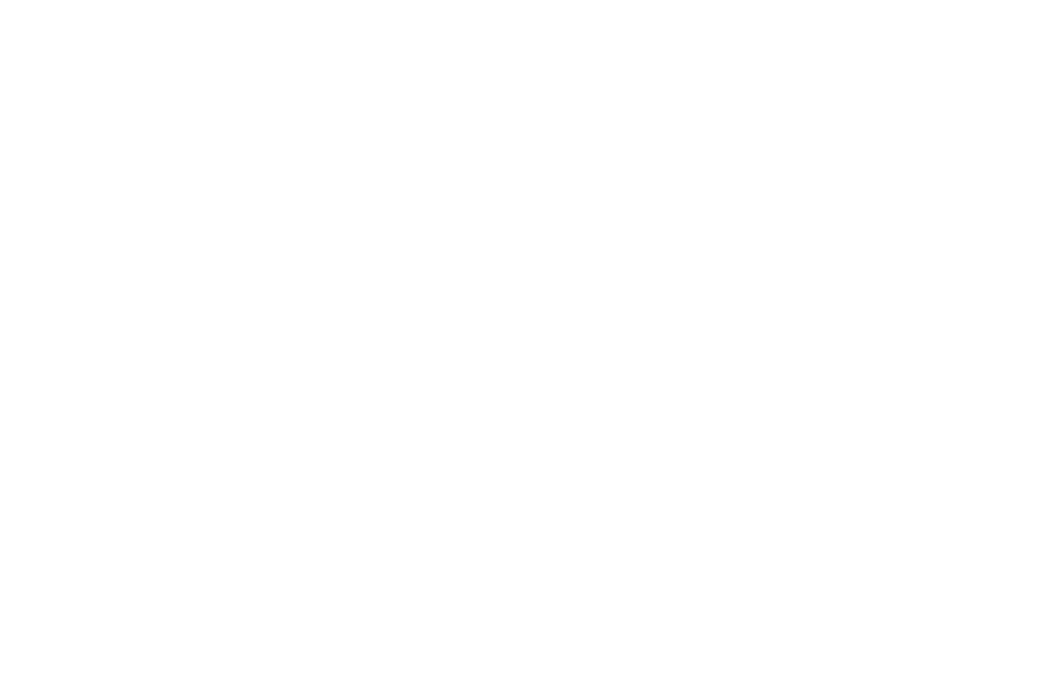
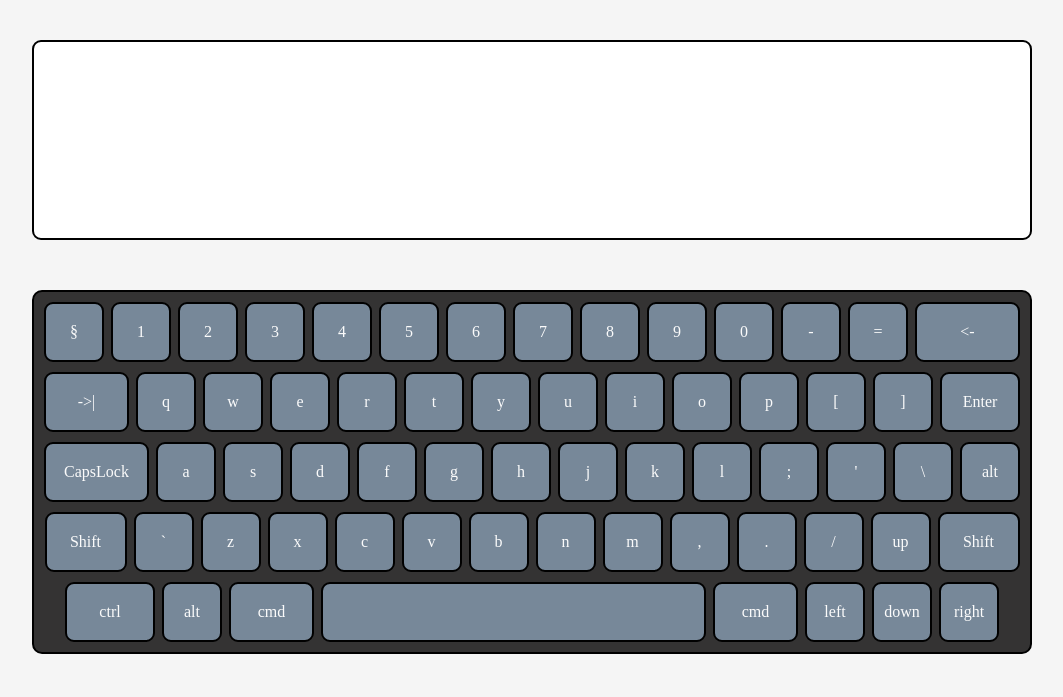
Before and after one commit to aminkka/virtual_keyboard, a website: page src/index.html in a window 1280 px wide. Shown: the whole page, without its empty margins (108-1171 px from the left). Drawn offline with Linux system fonts and the light colour scheme.

Commit message:
feat: implement DOM element generation

```diff
--- a/src/script.js
+++ b/src/script.js
@@ -0,0 +1,440 @@
+const body = document.querySelector('body');
+
+const createElement = (tagName, className) => {
+  const element = document.createElement(tagName);
+  element.classList.add(className);
+  return element;
+};
+
+const container = createElement('div', 'container');
+body.append(container);
+
+const textarea = createElement('input', 'textarea');
+container.append(textarea);
+
+const keyboard = createElement('div', 'keyboard');
+container.append(keyboard);
+
+const keyData = [
+  {
+    eventCode: 'Backquote',
+    type: 'functional',
+    en: '§',
+    ru: 'ё',
+  },
+  {
+    eventCode: 'Digit1',
+    type: 'numerical',
+    en: '1',
+    ru: '1',
+  },
+  {
+    eventCode: 'Digit2',
+    type: 'numerical',
+    en: '2',
+    ru: '2',
+  },
+  {
+    eventCode: 'Digit3',
+    type: 'numerical',
+    en: '3',
+    ru: '3',
+  },
+  {
+    eventCode: 'Digit4',
+    type: 'numerical',
+    en: '4',
+    ru: '4',
+  },
+  {
+    eventCode: 'Digit5',
+    type: 'numerical',
+    en: '5',
+    ru: '5',
+  },
+  {
+    eventCode: 'Digit6',
+    type: 'numerical',
+    en: '6',
+    ru: '6',
+  },
+  {
+    eventCode: 'Digit7',
+    type: 'numerical',
+    en: '7',
+    ru: '7',
+  },
+  {
+    eventCode: 'Digit8',
+    type: 'numerical',
+    en: '8',
+    ru: '8',
+  },
+  {
+    eventCode: 'Digit9',
+    type: 'numerical',
+    en: '9',
+    ru: '9',
+  },
+  {
+    eventCode: 'Digit0',
+    type: 'numerical',
+    en: '0',
+    ru: '0',
+  },
+  {
+    eventCode: 'Minus',
+    type: 'numerical',
+    en: '-',
+    ru: '-',
+  },
+  {
+    eventCode: 'Equal',
+    type: 'numerical',
+    en: '=',
+    ru: '=',
+  },
+  {
+    eventCode: 'Backspace',
+    type: 'functional',
+    en: '<-',
+    ru: '<-',
+  },
+  {
+    eventCode: 'Tab',
+    type: 'functional',
+    en: '->|',
+    ru: '->|',
+  },
+  {
+    eventCode: 'KeyQ',
+    type: 'alphabetic',
+    en: 'q',
+    ru: 'й',
+  },
+  {
+    eventCode: 'KeyW',
+    type: 'alphabetic',
+    en: 'w',
+    ru: 'ц',
+  },
+  {
+    eventCode: 'KeyE',
+    type: 'alphabetic',
+    en: 'e',
+    ru: 'у',
+  },
+  {
+    eventCode: 'KeyR',
+    type: 'alphabetic',
+    en: 'r',
+    ru: 'к',
+  },
+  {
+    eventCode: 'KeyT',
+    type: 'alphabetic',
+    en: 't',
+    ru: 'е',
+  },
+  {
+    eventCode: 'KeyY',
+    type: 'alphabetic',
+    en: 'y',
+    ru: 'н',
+  },
+  {
+    eventCode: 'KeyU',
+    type: 'alphabetic',
+    en: 'u',
+    ru: 'г',
+  },
+  {
+    eventCode: 'KeyI',
+    type: 'alphabetic',
+    en: 'i',
+    ru: 'ш',
+  },
+  {
+    eventCode: 'KeyO',
+    type: 'alphabetic',
+    en: 'o',
+    ru: 'щ',
+  },
+  {
+    eventCode: 'KeyP',
+    type: 'alphabetic',
+    en: 'p',
+    ru: 'з',
+  },
+  {
+    eventCode: 'BracketLeft',
+    type: 'alphabetic',
+    en: '[',
+    ru: 'х',
+  },
+  {
+    eventCode: 'BracketRight',
+    type: 'alphabetic',
+    en: ']',
+    ru: 'ъ',
+  },
+  {
+    eventCode: 'Enter',
+    type: 'functional',
+    en: 'Enter',
+    ru: 'Enter',
+  },
+  {
+    eventCode: 'CapsLock',
+    type: 'functional',
+    en: 'CapsLock',
+    ru: 'CapsLock',
+  },
+  {
+    eventCode: 'KeyA',
+    type: 'alphabetic',
+    en: 'a',
+    ru: 'ф',
+  },
+  {
+    eventCode: 'KeyS',
+    type: 'alphabetic',
+    en: 's',
+    ru: 'ы',
+  },
+  {
+    eventCode: 'KeyD',
+    type: 'alphabetic',
+    en: 'd',
+    ru: 'в',
+  },
+  {
+    eventCode: 'KeyF',
+    type: 'alphabetic',
+    en: 'f',
+    ru: 'а',
+  },
+  {
+    eventCode: 'KeyG',
+    type: 'alphabetic',
+    en: 'g',
+    ru: 'п',
+  },
+  {
+    eventCode: 'KeyH',
+    type: 'alphabetic',
+    en: 'h',
+    ru: 'р',
+  },
+  {
+    eventCode: 'KeyJ',
+    type: 'alphabetic',
+    en: 'j',
+    ru: 'о',
+  },
+  {
+    eventCode: 'KeyK',
+    type: 'alphabetic',
+    en: 'k',
+    ru: 'л',
+  },
+  {
+    eventCode: 'KeyL',
+    type: 'alphabetic',
+    en: 'l',
+    ru: 'д',
+  },
+  {
+    eventCode: 'Semicolon',
+    type: 'alphabetic',
+    en: ';',
+    ru: 'ж',
+  },
+  {
+    eventCode: 'Quote',
+    type: 'alphabetic',
+    en: "'",
+    ru: 'э',
+  },
+  {
+    eventCode: 'Backslash',
+    en: '\\',
+    ru: '\\',
+  },
+  {
+    eventCode: 'AltRight',
+    type: 'functional',
+    en: 'alt',
+    ru: 'alt',
+  },
+  {
+    eventCode: 'ShiftLeft',
+    type: 'functional',
+    en: 'Shift',
+    ru: 'Shift',
+  },
+  {
+    eventCode: 'IntlBackslash',
+    en: '`',
+    ru: ']',
+  },
+  {
+    eventCode: 'KeyZ',
+    type: 'alphabetic',
+    en: 'z',
+    ru: 'я',
+  },
+  {
+    eventCode: 'KeyX',
+    type: 'alphabetic',
+    en: 'x',
+    ru: 'ч',
+  },
+  {
+    eventCode: 'KeyC',
+    type: 'alphabetic',
+    en: 'c',
+    ru: 'с',
+  },
+  {
+    eventCode: 'KeyV',
+    type: 'alphabetic',
+    en: 'v',
+    ru: 'м',
+  },
+  {
+    eventCode: 'KeyB',
+    type: 'alphabetic',
+    en: 'b',
+    ru: 'и',
+  },
+  {
+    eventCode: 'KeyN',
+    type: 'alphabetic',
+    en: 'n',
+    ru: 'т',
+  },
+  {
+    eventCode: 'KeyM',
+    type: 'alphabetic',
+    en: 'm',
+    ru: 'ь',
+  },
+  {
+    eventCode: 'Comma',
+    type: 'alphabetic',
+    en: ',',
+    ru: 'б',
+  },
+  {
+    eventCode: 'Period',
+    type: 'alphabetic',
+    en: '.',
+    ru: 'ю',
+  },
+  {
+    eventCode: 'Slash',
+    en: '/',
+    ru: '.',
+  },
+  {
+    eventCode: 'ArrowUp',
+    type: 'arrow',
+    en: 'up',
+    ru: 'up',
+  },
+  {
+    eventCode: 'ShiftRight',
+    type: 'functional',
+    en: 'Shift',
+    ru: 'Shift',
+  },
+  {
+    eventCode: 'ControlLeft',
+    type: 'functional',
+    en: 'ctrl',
+    ru: 'ctrl',
+  },
+  {
+    eventCode: 'AltLeft',
+    type: 'functional',
+    en: 'alt',
+    ru: 'alt',
+  },
+  {
+    eventCode: 'MetaLeft',
+    type: 'functional',
+    en: 'cmd',
+    ru: 'cmd',
+  },
+  {
+    eventCode: 'Space',
+    type: 'functional',
+    en: ' ',
+    ru: ' ',
+  },
+  {
+    eventCode: 'MetaRight',
+    type: 'functional',
+    en: 'cmd',
+    ru: 'cmd',
+  },
+  {
+    eventCode: 'ArrowLeft',
+    type: 'arrow',
+    en: 'left',
+    ru: 'left',
+  },
+  {
+    eventCode: 'ArrowDown',
+    type: 'arrow',
+    en: 'down',
+    ru: 'down',
+  },
+  {
+    eventCode: 'ArrowRight',
+    type: 'arrow',
+    en: 'right',
+    ru: 'right',
+  },
+];
+
+function generateKey(data) {
+  data.forEach((element) => {
+    const key = createElement('div', 'key');
+    if (element.eventCode === 'Space') {
+      key.classList.add('key_space');
+    }
+    if (element.eventCode === 'Backspace') {
+      key.classList.add('key_backspace');
+    }
+    if (element.eventCode === 'Tab') {
+      key.classList.add('key_tab');
+    }
+    if (element.eventCode === 'Enter') {
+      key.classList.add('key_enter');
+    }
+    if (element.eventCode === 'CapsLock') {
+      key.classList.add('key_capslock');
+    }
+    if (element.eventCode === 'ShiftLeft' || element.eventCode === 'ShiftRight') {
+      key.classList.add('key_shift');
+    }
+    if (element.eventCode === 'AltLeft' || element.eventCode === 'AltRight') {
+      key.classList.add('key_alt');
+    }
+    if (element.eventCode === 'MetaLeft' || element.eventCode === 'MetaRight') {
+      key.classList.add('key_meta');
+    }
+    if (element.eventCode === 'ControlLeft') {
+      key.classList.add('key_ctrl');
+    }
+
+    key.innerText = element.en;
+    keyboard.append(key);
+  });
+}
+
+generateKey(keyData);
+
+const keys = document.querySelectorAll('.key');
--- a/src/styles/base/_base.scss
+++ b/src/styles/base/_base.scss
@@ -0,0 +1,10 @@
+* {
+  box-sizing: border-box;
+}
+
+html,
+body {
+  padding: 0;
+  margin: 0;
+  background:whitesmoke;
+}
--- a/src/styles/components/_keys.scss
+++ b/src/styles/components/_keys.scss
@@ -0,0 +1,51 @@
+.key {
+  display: flex;
+  justify-content: center;
+  align-items: center;
+  width: 60px;
+  height: 60px;
+  border: 2px solid #000000;
+  border-radius: 9px;
+  background:lightslategray;
+  color: #fbfbfb;
+  cursor: pointer;
+  &:hover {
+    box-shadow: 0px 2px 10px 5px rgba(255,0,255, 0.5);
+  }
+}
+
+.key_space {
+  width: 385px;
+}
+
+.key_backspace {
+  width: 105px;
+}
+
+.key_tab {
+  width: 85px;
+}
+
+.key_enter {
+  width: 80px;
+}
+
+.key_capslock {
+  width: 105px;
+}
+
+.key_shift {
+  width: 82px;
+}
+
+.key_ctrl {
+  width: 90px;
+}
+
+.key_meta {
+  width: 85px;
+}
+
+.key_arrow {
+  height: 27px;
+}
--- a/src/styles/layout/_flex.scss
+++ b/src/styles/layout/_flex.scss
@@ -0,0 +1,31 @@
+.container {
+  display: flex;
+  flex-direction: column;
+  align-items: center;
+  width: 1080px;
+
+  gap: 50px;
+  padding: 40px;
+  margin: 0 auto;
+}
+
+.textarea {
+  width: 100%;
+  height: 200px;
+  padding: 10px;
+  border: 2px solid #000000;
+  border-radius: 9px;
+  background-color:white;
+}
+
+.keyboard {
+  display: flex;
+  flex-wrap: wrap;
+  justify-content: center;
+  gap: 10px 7px;
+  width: 100%;
+  padding: 10px;
+  border: 2px solid #000000;
+  border-radius: 10px;
+  background-color:#343333;
+}
```
Also changed, not shown: src/styles/main.css, 1 other file.
